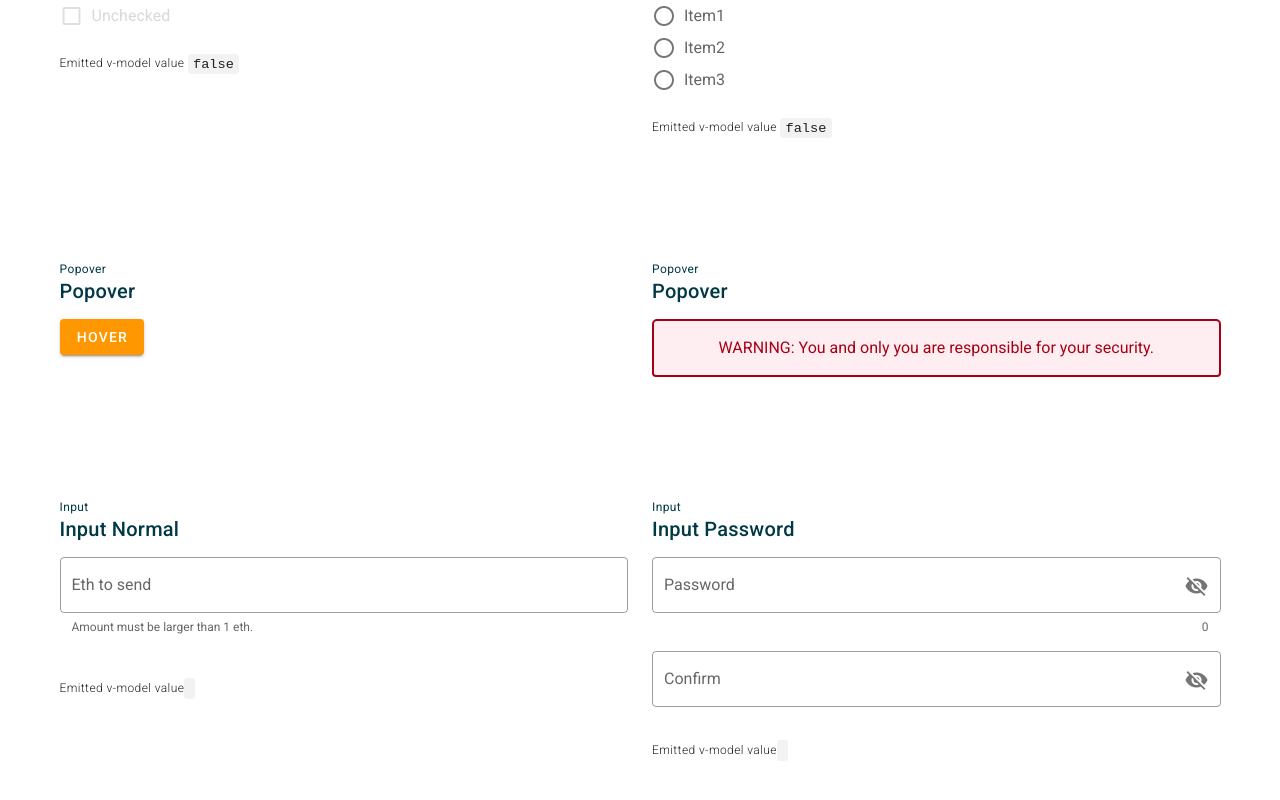
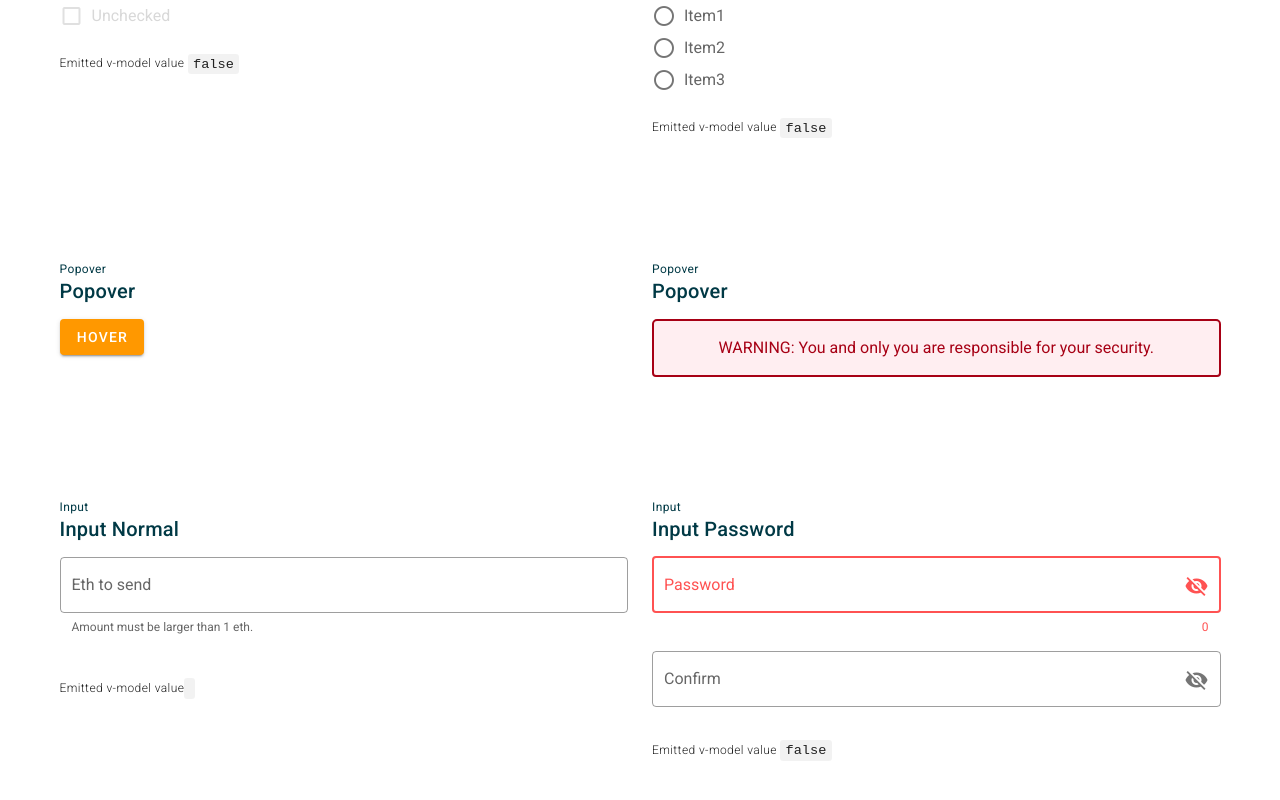
Before and after one commit to MyEtherWallet/mew-components, a Vue app: page /#/ in a window 1280 px wide. Shown: the part 1146-1946 px from the top of the page. Built offline with nearby package versions, Linux system fonts and the light colour scheme.

Commit message:
Fix password input

```diff
--- a/src/components/Input/InputPassword.vue
+++ b/src/components/Input/InputPassword.vue
@@ -7,7 +7,7 @@
       v-model="password1"
       outlined
       :append-icon="show1 ? 'mdi-eye' : 'mdi-eye-off'"
-      :rules="[rules.min]"
+      :rules="[ruleMin]"
       :type="show1 ? 'text' : 'password'"
       counter
       @click:append="show1 = !show1"
@@ -18,9 +18,8 @@
       v-model="password2"
       outlined
       :append-icon="show2 ? 'mdi-eye' : 'mdi-eye-off'"
-      :rules="[rulePasswordMatch]"
+      :rules="[ruleMin, rulePasswordMatch]"
       :type="show2 ? 'text' : 'password'"
-      :hint="hint2"
       @click:append="show2 = !show2"
     />
   </div>
@@ -29,29 +28,21 @@
 <script>
 export default {
   props: {
-    value: String,
     title1: String,
     title2: String,
     placeholder1: String,
     placeholder2: String,
-    hint1: String,
-    hint2: String
+    errorMinimum: String
   },
   data: () => ({
     password1: "",
     password2: "",
     show1: false,
-    show2: false,
-    rules: {
-      required: value => !!value || "Required",
-      min: v => v.length >= 8 || "Min 8 characters"
-    }
+    show2: false
   }),
   watch: {
     password1(newValue) {
-      const temp = this.password2;
-      this.password2 = "1";
-      this.password2 = temp;
+      this.password2 = "";
       if (newValue == this.password2) {
         this.$emit("input", newValue);
       } else {
@@ -67,6 +58,13 @@ export default {
     }
   },
   methods: {
+    ruleMin(v) {
+      if (v) {
+        return v.length >= 8 ? false : this.errorMinimum;
+      } else {
+        return false;
+      }
+    },
     rulePasswordMatch(v) {
       return v == this.password1
         ? false
--- a/src/views/Components.vue
+++ b/src/views/Components.vue
@@ -158,8 +158,7 @@
           title2="Confirm"
           placeholder1=""
           placeholder2=""
-          hint1="At least 8 characters"
-          hint2="At least 8 characters"
+          errorMinimum="At least 8 characters"
         />
         <div>
           <span class="font-weight-light caption">Emitted v-model value </span>
```
